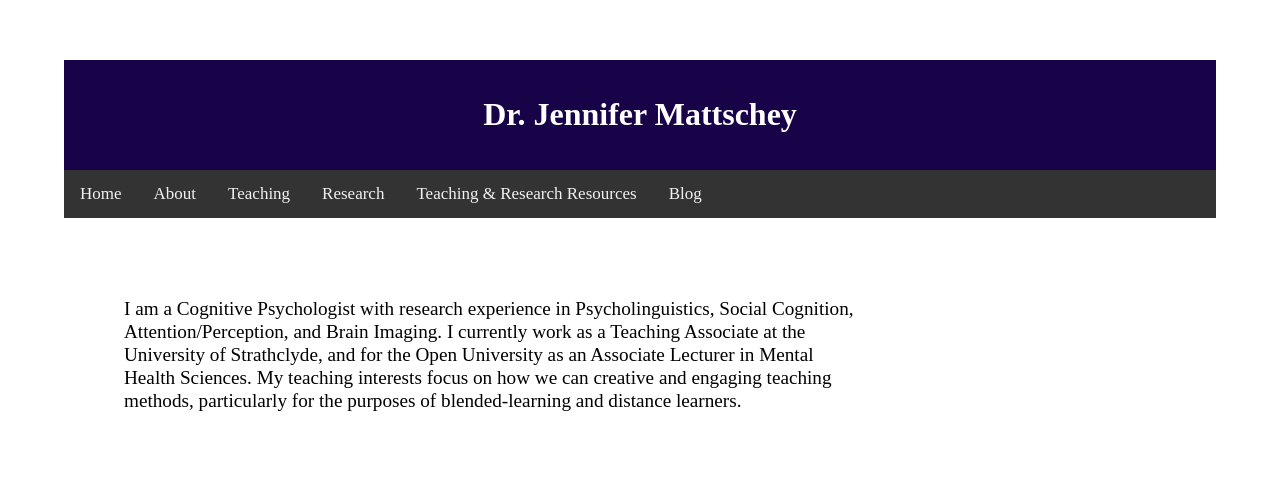
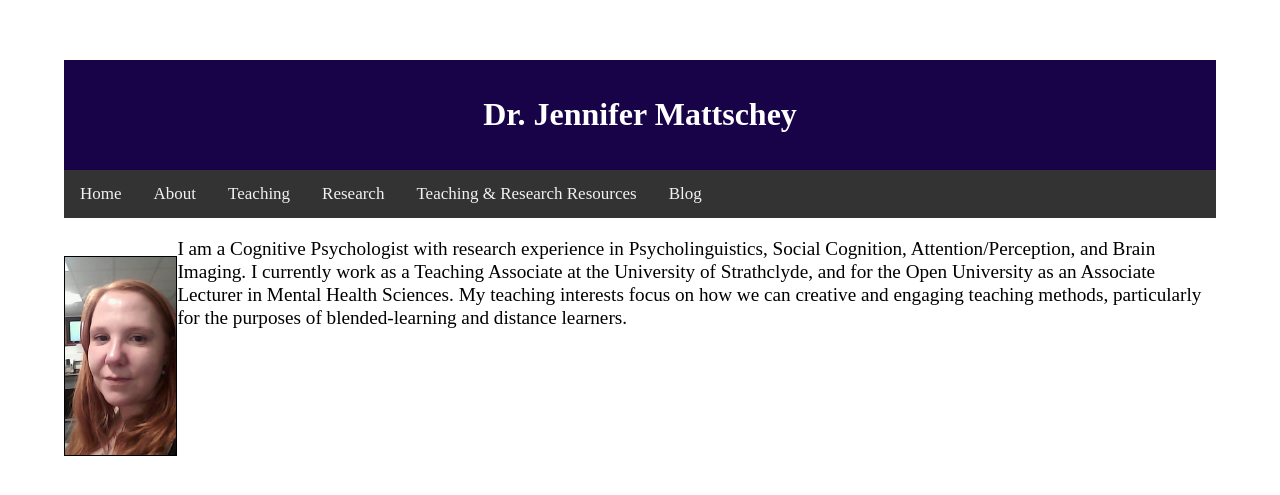
Before and after one commit to jmattschey/jmattschey.github.io, a Jekyll site: the page built from about.html, in a window 1280 px wide. Shown: the top 495 px of the page. Built offline with Jekyll 4.4.1, drawn with Linux system fonts in a browser that asks for light colours.

Commit message:
Update about.html

```diff
--- a/about.html
+++ b/about.html
@@ -2,11 +2,14 @@
 layout: default
 title: Jennifer Mattschey
 ---
-  <div class="content">
-    	<p>I am a Cognitive Psychologist with research experience in Psycholinguistics,
+
+
+     <div>
+    <p style="float: left;"><img src="profile.jpg" height="200px" border="1px"></p>
+    <p>I am a Cognitive Psychologist with research experience in Psycholinguistics,
 	Social Cognition, Attention/Perception, and Brain Imaging. I currently
 	work as a Teaching Associate at the University of Strathclyde, and for the Open University
 	as an Associate Lecturer in Mental Health Sciences.
 	My teaching interests focus on how we can creative and engaging teaching methods, particularly for the purposes of
-	blended-learning and distance learners. </p>
+	blended-learning and distance learners.</p>
 </div>
```
